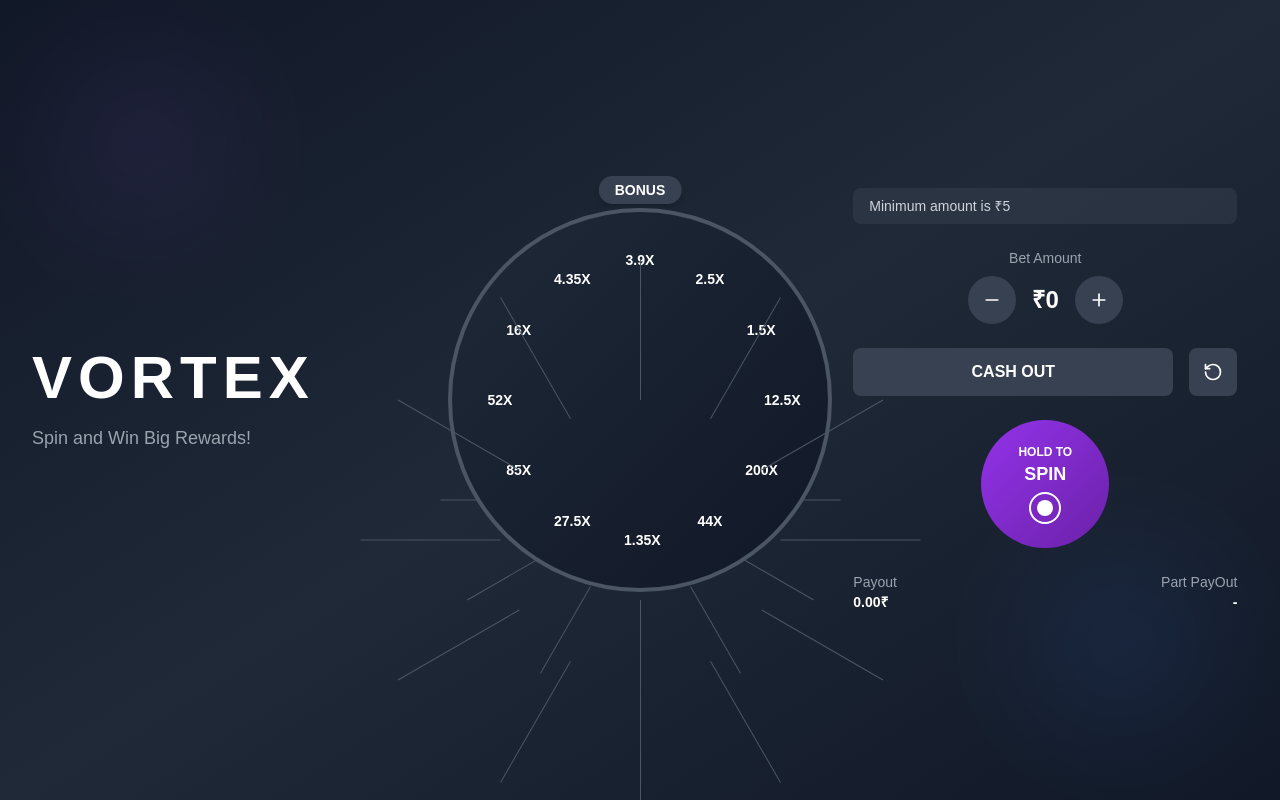
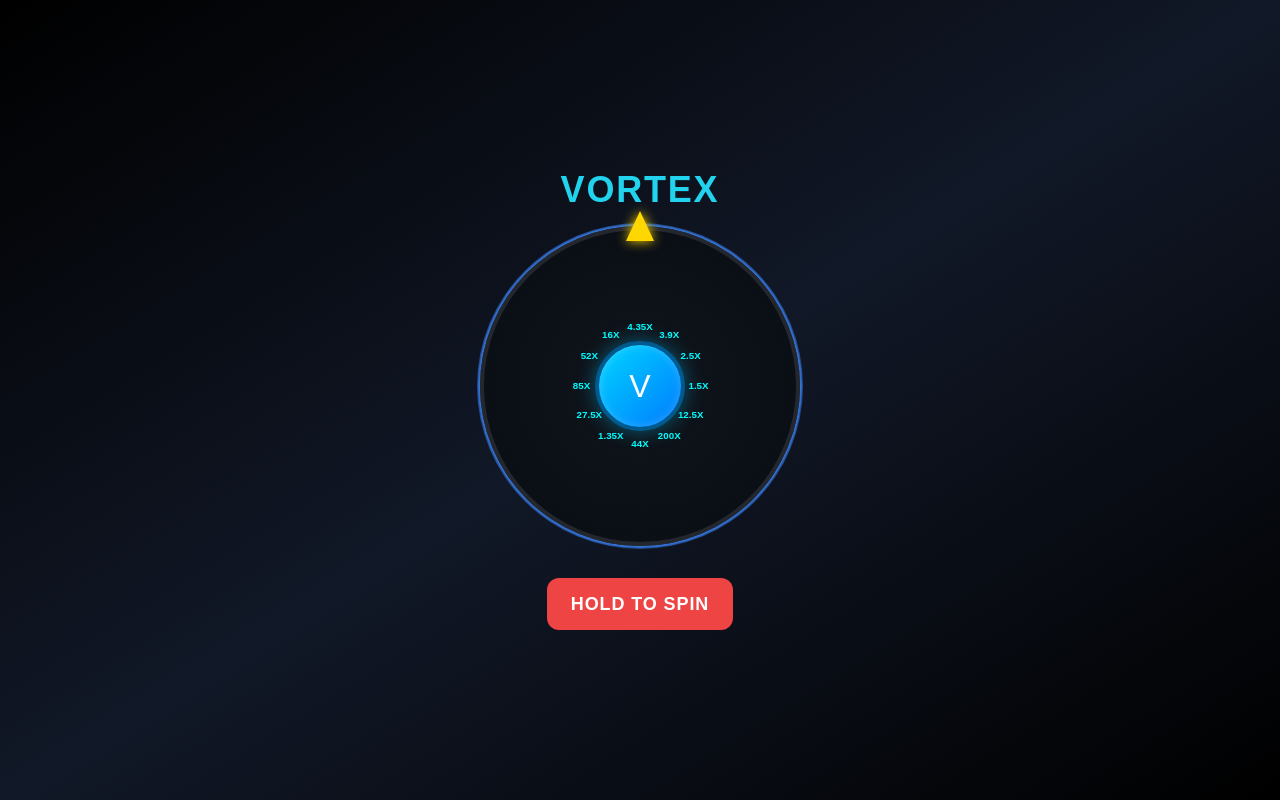
Before and after one commit to saywowtech/vortex-demo, a React (Create React App) app: page / in a window 1280 px wide. Built offline with nearby package versions, Linux system fonts and the light colour scheme.

Commit message:
Update App.js

```diff
--- a/src/App.js
+++ b/src/App.js
@@ -1,13 +1,11 @@
 import { useState, useRef } from 'react';
-import { Plus, Minus, RotateCcw } from 'lucide-react';
+import './Wheel.css'; // Load custom ring styles
 
-const App = ({ minimumAmount = 5, currency = '₹' }) => {
+const App = () => {
   const [isSpinning, setIsSpinning] = useState(false);
-  const outerRef = useRef();
-  const middleRef = useRef();
-  const innerRef = useRef();
+  const ringRefs = [useRef(), useRef(), useRef()];
 
-  const multipliers = [
+  const segments = [
     '3.9X', '2.5X', '1.5X', '12.5X', '200X', '44X',
     '1.35X', '27.5X', '85X', '52X', '16X', '4.35X'
   ];
@@ -16,154 +14,64 @@ const App = ({ minimumAmount = 5, currency = '₹' }) => {
     if (isSpinning) return;
     setIsSpinning(true);
 
-    const randomDeg = () => 360 * 5 + Math.floor(Math.random() * 360);
-
-    outerRef.current.style.transition = 'transform 4s ease-out';
-    outerRef.current.style.transform = `rotate(${randomDeg()}deg)`;
-
-    middleRef.current.style.transition = 'transform 4s ease-out';
-    middleRef.current.style.transform = `rotate(${randomDeg()}deg)`;
-
-    innerRef.current.style.transition = 'transform 4s ease-out';
-    innerRef.current.style.transform = `rotate(${randomDeg()}deg)`;
+    ringRefs.forEach((ref, idx) => {
+      const angle = 360 * (5 + idx) + Math.floor(Math.random() * 360);
+      if (ref.current) {
+        ref.current.style.transition = 'transform 4s ease-out';
+        ref.current.style.transform = `rotate(${angle}deg)`;
+      }
+    });
 
     setTimeout(() => setIsSpinning(false), 4000);
   };
 
-  const renderLabels = (radius, size = 'text-sm') => (
-    multipliers.map((value, index) => {
-      const angle = (index * 30 - 90) * (Math.PI / 180);
-      const x = Math.cos(angle) * radius;
-      const y = Math.sin(angle) * radius;
+  const renderSegments = (radius, size = 'text-sm', offset = 0) =>
+    segments.map((value, index) => {
+      const angle = ((360 / segments.length) * index - 90 + offset) * (Math.PI / 180);
+      const x = 160 + radius * Math.cos(angle);
+      const y = 160 + radius * Math.sin(angle);
       return (
-        <div
+        <text
           key={`${radius}-${index}`}
-          className={`absolute ${size} font-bold text-white pointer-events-none`}
-          style={{
-            left: `calc(50% + ${x}px - 16px)`,
-            top: `calc(50% + ${y}px - 10px)`,
-            width: '32px',
-            textAlign: 'center'
-          }}
+          x={x}
+          y={y}
+          fill="#00ffff"
+          fontSize={size}
+          fontWeight="bold"
+          textAnchor="middle"
+          dominantBaseline="middle"
         >
           {value}
-        </div>
+        </text>
       );
-    })
-  );
-
-  const renderDividers = (radius) => (
-    multipliers.map((_, index) => (
-      <div
-        key={`line-${radius}-${index}`}
-        className="absolute w-px bg-gray-600"
-        style={{
-          height: `${radius}px`,
-          left: '50%',
-          top: '50%',
-          transform: `rotate(${index * 30}deg) translateY(-${radius}px)`,
-          transformOrigin: 'bottom center'
-        }}
-      />
-    ))
-  );
+    });
 
   return (
-    <div className="min-h-screen bg-gradient-to-br from-gray-900 via-gray-800 to-gray-900 text-white relative overflow-hidden">
-      <div className="absolute inset-0 opacity-10 pointer-events-none">
-        <div className="absolute top-16 left-16 w-40 h-40 bg-purple-500 rounded-full blur-3xl"></div>
-        <div className="absolute bottom-16 right-16 w-48 h-48 bg-blue-500 rounded-full blur-3xl"></div>
-      </div>
-
-      <div className="relative z-10 flex flex-col lg:flex-row items-center justify-between h-screen px-8">
-        <div className="lg:flex-1 text-center lg:text-left mb-8 lg:mb-0">
-          <h1 className="text-6xl font-extrabold tracking-widest text-white mb-4">VORTEX</h1>
-          <p className="text-lg text-gray-400">Spin and Win Big Rewards!</p>
-        </div>
-
-        <div className="flex-1 flex justify-center">
-          <div className="relative w-96 h-96">
-            <div ref={outerRef} className="absolute inset-0 rounded-full border-4 border-gray-600 bg-gradient-to-br from-gray-800 to-gray-900 z-30">
-              {renderLabels(140)}
-              {renderDividers(140)}
-            </div>
-
-            <div ref={middleRef} className="absolute inset-8 rounded-full border-4 border-gray-700 bg-gradient-to-br from-gray-700 to-gray-800 z-20">
-              {renderLabels(100, 'text-xs')}
-              {renderDividers(100)}
-            </div>
-
-            <div ref={innerRef} className="absolute inset-16 rounded-full border-4 border-gray-600 bg-gradient-to-br from-gray-600 to-gray-700 z-10">
-              {renderLabels(60, 'text-[10px]')}
-              {renderDividers(60)}
-              <div className="absolute inset-8 rounded-full bg-gradient-to-br from-gray-500 to-gray-600 flex items-center justify-center">
-                <div className="w-12 h-12 bg-gray-400 rounded-full flex items-center justify-center">
-                  <div className="w-6 h-6 bg-gray-300 rounded-full"></div>
-                </div>
+    <div className="min-h-screen bg-gradient-to-br from-black via-gray-900 to-black text-white flex flex-col items-center justify-center">
+      <h1 className="text-4xl font-extrabold mb-4 tracking-wider text-cyan-400">VORTEX</h1>
+      <div className="wheel-wrapper">
+        <div className="pointer"></div>
+        <div className="wheel">
+          <svg ref={ringRefs[0]} className="ring ring-1" viewBox="0 0 320 320">
+            {renderSegments(120, '14')}
+          </svg>
+          <svg ref={ringRefs[1]} className="ring ring-2" viewBox="0 0 320 320">
+            {renderSegments(90, '12', 15)}
+          </svg>
+          <svg ref={ringRefs[2]} className="ring ring-3" viewBox="0 0 320 320">
+            {renderSegments(60, '10', 30)}
+          </svg>
+          <div className="center-button">V</div>
         </div>
       </div>
 
-            <div className="absolute -top-8 left-1/2 transform -translate-x-1/2 bg-gray-700 px-4 py-1 rounded-full text-sm font-semibold shadow-md">
-              BONUS
-            </div>
-          </div>
-        </div>
-
-        <div className="lg:flex-1 w-full lg:w-auto mt-12 lg:mt-0">
-          <div className="max-w-sm mx-auto space-y-6">
-            <div className="bg-gray-700 bg-opacity-50 rounded-lg px-4 py-2 text-sm text-gray-300">
-              Minimum amount is {currency}{minimumAmount}
-            </div>
-
-            <div className="text-center">
-              <div className="text-gray-400 text-sm mb-2">Bet Amount</div>
-              <div className="flex items-center justify-center space-x-4">
-                <button className="w-12 h-12 bg-gray-700 hover:bg-gray-600 rounded-full flex items-center justify-center transition-colors">
-                  <Minus size={20} />
-                </button>
-                <div className="text-2xl font-bold">{currency}0</div>
-                <button className="w-12 h-12 bg-gray-700 hover:bg-gray-600 rounded-full flex items-center justify-center transition-colors">
-                  <Plus size={20} />
-                </button>
-              </div>
-            </div>
-
-            <div className="flex space-x-4">
-              <button className="flex-1 bg-gray-700 hover:bg-gray-600 text-white py-3 px-6 rounded-lg font-bold transition-colors">
-                CASH OUT
-              </button>
-              <button className="w-12 h-12 bg-gray-700 hover:bg-gray-600 rounded-lg flex items-center justify-center transition-colors">
-                <RotateCcw size={20} />
-              </button>
-            </div>
-
-            <div className="flex justify-center">
       <button
         onClick={spin}
         disabled={isSpinning}
-                className="w-32 h-32 bg-gradient-to-br from-purple-600 to-purple-800 hover:from-purple-500 hover:to-purple-700 rounded-full flex flex-col items-center justify-center text-white font-bold transition-all transform hover:scale-105"
+        className="mt-8 bg-red-500 hover:bg-red-600 px-6 py-3 rounded-xl text-lg font-bold tracking-wider transition"
       >
-                <div className="text-xs">HOLD TO</div>
-                <div className="text-lg">SPIN</div>
-                <div className="w-8 h-8 border-2 border-white rounded-full mt-1 flex items-center justify-center">
-                  <div className="w-4 h-4 bg-white rounded-full"></div>
-                </div>
+        {isSpinning ? 'SPINNING...' : 'HOLD TO SPIN'}
       </button>
-            </div>
-
-            <div className="flex justify-between text-sm">
-              <div>
-                <div className="text-gray-400">Payout</div>
-                <div className="font-bold">0.00{currency}</div>
-              </div>
-              <div className="text-right">
-                <div className="text-gray-400">Part PayOut</div>
-                <div className="font-bold">-</div>
-              </div>
-            </div>
-          </div>
-        </div>
-      </div>
     </div>
   );
 };
```
Lines whose indentation alone changed are shown as unchanged.
